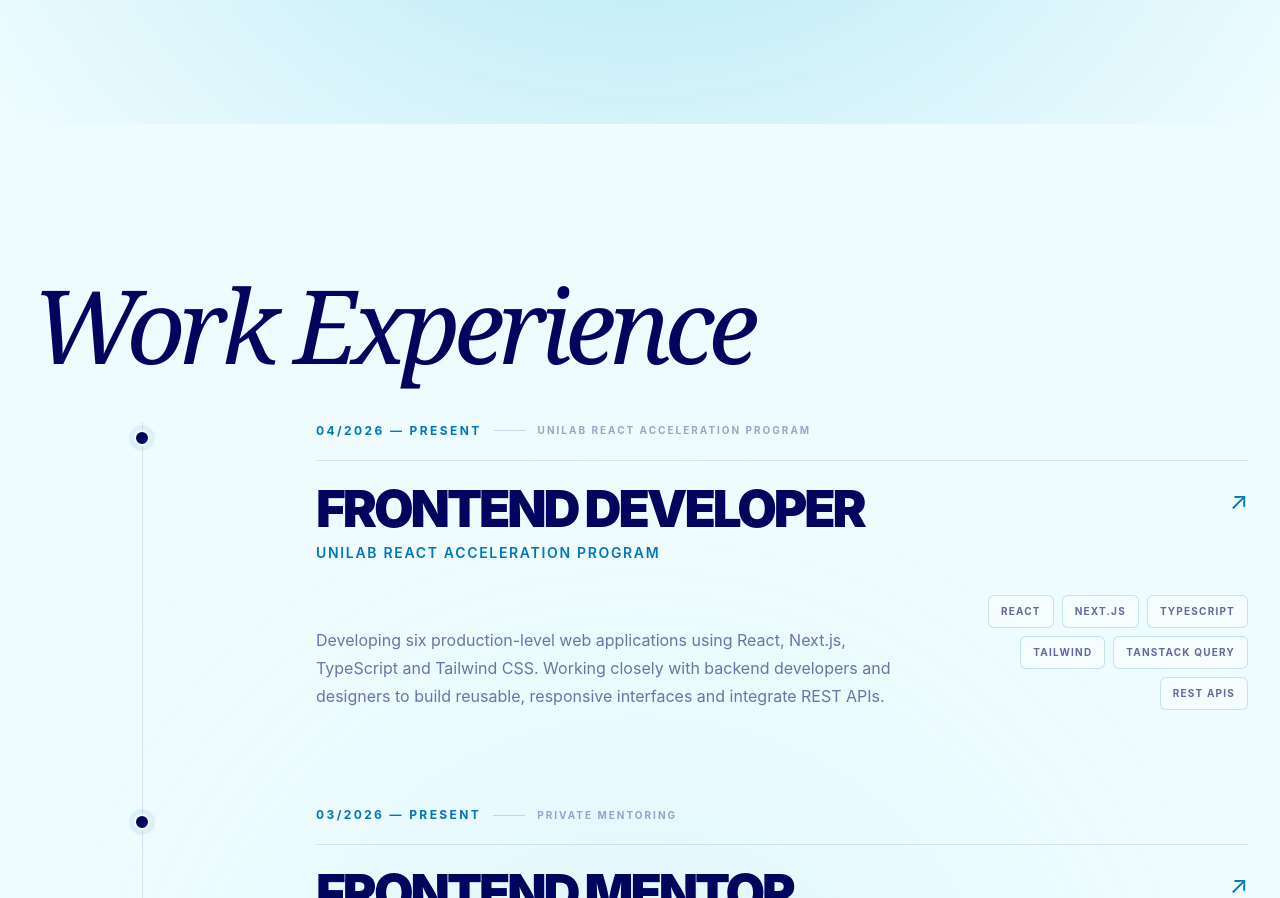
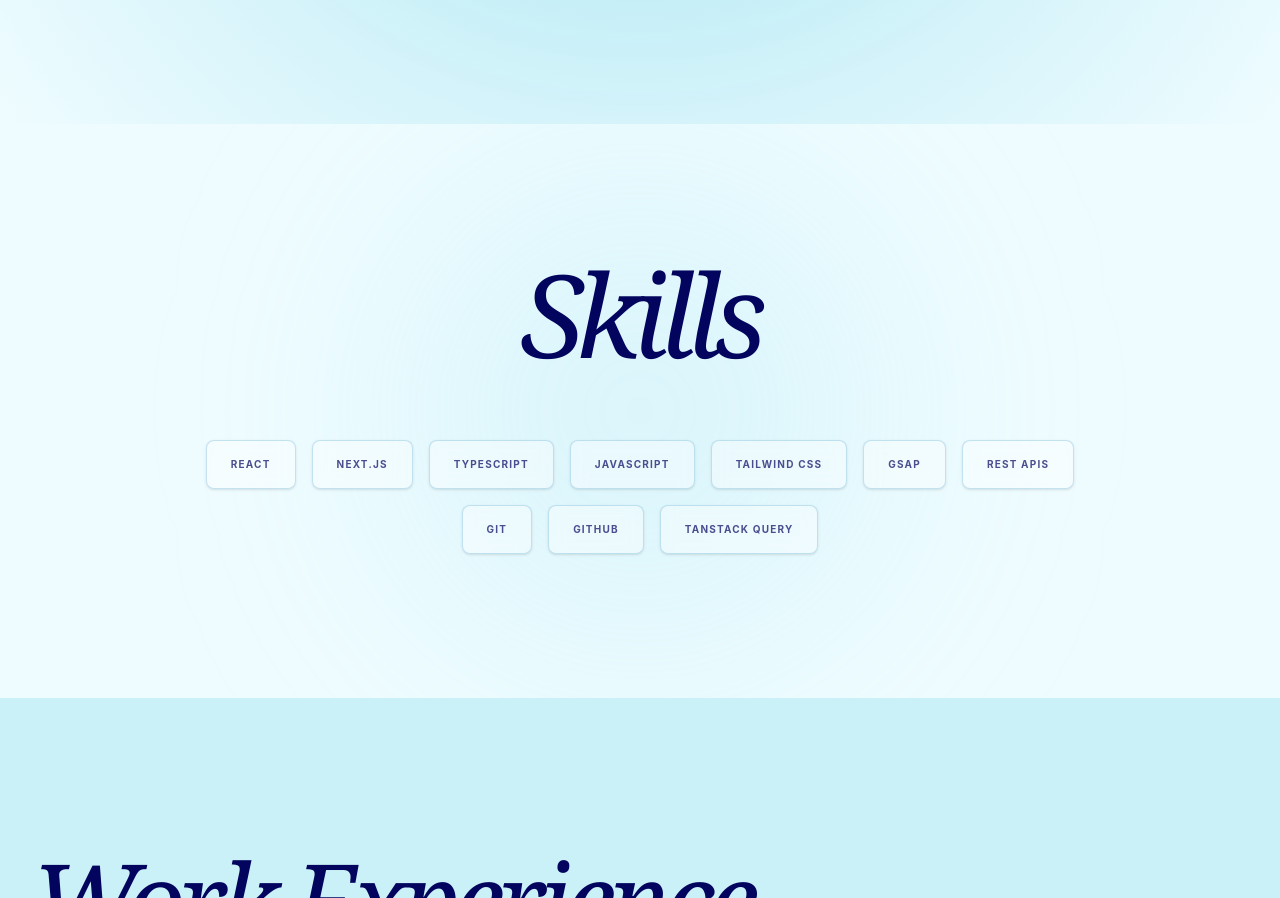
Before and after one commit to Lanssii/Portfolio, a React app: page / in a window 1280 px wide. Shown: the part 740-1638 px from the top of the page. Built offline with nearby package versions, Linux system fonts and the light colour scheme; the HTML template or start-up script is replaced by a standard one.

Commit message:
feat(skills): add Skills component with tech stack data

```diff
--- a/src/App.tsx
+++ b/src/App.tsx
@@ -1,6 +1,7 @@
 import "./App.css";
 import Header from "./components/Header.tsx";
 import Hero from "./components/Hero.tsx";
+import Skills from "./components/Skills.tsx";
 import WorkExperience from "./components/WorkExperience.tsx";
 
 function App() {
@@ -8,6 +9,7 @@
     <>
       <Header />
       <Hero />
+      <Skills />
       <WorkExperience />
     </>
   );
--- /dev/null
+++ b/src/components/Skills.tsx
@@ -0,0 +1,49 @@
+"use client";
+
+const skills = [
+  "React",
+  "Next.js",
+  "TypeScript",
+  "JavaScript",
+  "Tailwind CSS",
+  "GSAP",
+  "REST APIs",
+  "Git",
+  "GitHub",
+  "TanStack Query",
+];
+
+const Skills = () => {
+  return (
+    <section
+      id="skills"
+      className="relative overflow-hidden bg-[#effcff] px-5 py-28 text-[#03045e] sm:px-8 lg:py-36 scroll-mt-20"
+    >
+      {/* Background glow */}
+      <div className="pointer-events-none absolute left-1/2 top-1/2 h-[450px] w-[450px] -translate-x-1/2 -translate-y-1/2 rounded-full bg-[#90e0ef]/25 blur-[130px]" />
+
+      <div className="relative z-10 mx-auto max-w-[1200px]">
+        {/* Title */}
+        <div className="skills-title text-center">
+          <h2 className="font-serif text-[clamp(4rem,9vw,8rem)] italic leading-[0.8] tracking-[-0.07em]">
+            Skills
+          </h2>
+        </div>
+
+        {/* Skills */}
+        <div className="skills-container mx-auto mt-16 flex max-w-[950px] flex-wrap justify-center gap-3 sm:mt-20 sm:gap-4">
+          {skills.map((skill) => (
+            <div
+              key={skill}
+              className="skill-box cursor-default rounded-lg border border-[#0077b6]/20 bg-white/40 px-5 py-3 text-[9px] font-bold uppercase tracking-[0.12em] text-[#03045e]/70 shadow-sm backdrop-blur-sm transition-colors duration-300 hover:border-[#0077b6] hover:bg-white/70 hover:text-[#0077b6] sm:px-6 sm:py-4 sm:text-[10px]"
+            >
+              {skill}
+            </div>
+          ))}
+        </div>
+      </div>
+    </section>
+  );
+};
+
+export default Skills;
--- a/src/components/WorkExperience.tsx
+++ b/src/components/WorkExperience.tsx
@@ -236,7 +236,7 @@
     <section
       ref={sectionRef}
       id="experience"
-      className="relative overflow-hidden bg-[#effcff] px-5 py-28 text-[#03045e] sm:px-8 lg:py-40 scroll-mt-20"
+      className="relative overflow-hidden px-5 py-28 text-[#03045e] sm:px-8 lg:py-40 scroll-mt-20 bg-[#caf0f8]"
     >
       {/* Background glow */}
       <div className="pointer-events-none absolute left-1/2 top-1/2 h-[600px] w-[600px] -translate-x-1/2 -translate-y-1/2 rounded-full bg-[#90e0ef]/20 blur-[150px]" />
```
